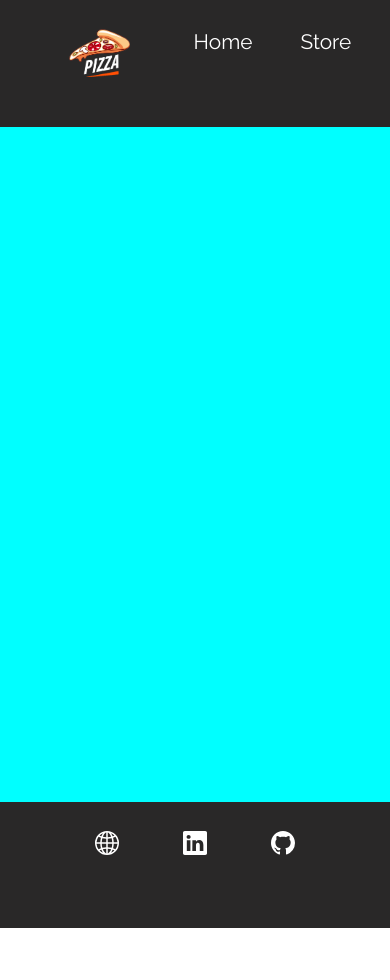
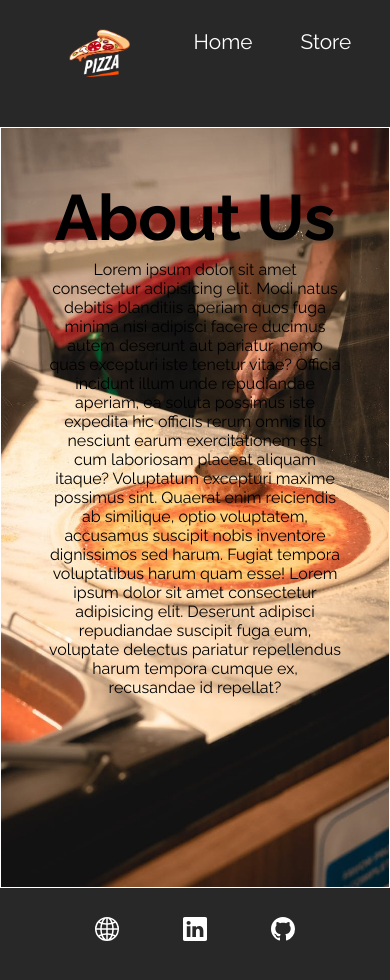
Before and after one commit to ComfortNt/Pizzeria, a React (Vite) app: page /About in a window 390 px wide. Shown: the top 980 px of the page. Before the commit the page ends 928 px from the top, so only its background shows below. Built offline with nearby package versions, Linux system fonts and the light colour scheme.

Commit message:
About page
Finished About Route

```diff
--- a/src/Componets/About.jsx
+++ b/src/Componets/About.jsx
@@ -10,11 +10,10 @@ function About(){
         <div className="about">
 
             <div className="about-upper-text">
-
-            </div>
-
-            <div className="about-lower-background-picture">
-
+                <h1>About Us</h1>
+                <p>
+                Lorem ipsum dolor sit amet consectetur adipisicing elit. Modi natus debitis blanditiis aperiam quos fuga minima nisi adipisci facere ducimus autem deserunt aut pariatur, nemo quas excepturi iste tenetur vitae? Officia incidunt illum unde repudiandae aperiam, ea soluta possimus iste expedita hic officiis rerum omnis illo nesciunt earum exercitationem est cum laboriosam placeat aliquam itaque? Voluptatum excepturi maxime possimus sint. Quaerat enim reiciendis ab similique, optio voluptatem, accusamus suscipit nobis inventore dignissimos sed harum. Fugiat tempora voluptatibus harum quam esse! Lorem ipsum dolor sit amet consectetur adipisicing elit. Deserunt adipisci repudiandae suscipit fuga eum, voluptate delectus pariatur repellendus harum tempora cumque ex, recusandae id repellat?
+                </p>
             </div>
 
         </div>
--- a/src/Componets/Contact.jsx
+++ b/src/Componets/Contact.jsx
@@ -9,6 +9,12 @@ function Contact(){
 
         <div className="contact">
 
+                <div className="contact-image">
+                </div>
+
+                <div className="contact-form">
+
+                </div>
         </div>
     );
 };
--- a/src/Styles/About.css
+++ b/src/Styles/About.css
@@ -1,9 +1,61 @@
-
-
 
 .about{
 
     width: 100%;
-    height: 80vh;
-    background-color: aqua;
+    border: 0.1rem solid #ffffff;
 }
+
+.about-upper-text{
+
+    text-align: center;
+    height: 90vh;
+    padding: 6rem;
+
+    background-image: url("../assets/about.jpeg");
+    background-position: center;
+    background-repeat: no-repeat;
+    background-size: cover;
+}
+
+.about-upper-text h1{
+
+    font-size: 4rem;
+    padding: 0.3rem;
+
+}
+.about-upper-text p{
+    font-size: 1rem;
+}
+
+
+
+@media (max-width : 900px) {
+
+    .about-upper-text{
+
+        padding: 5rem;
+
+    }
+}
+
+@media (max-width : 700px) {
+
+
+    .about-upper-text{
+
+        padding: 4rem;
+
+    }
+}
+
+@media (max-width : 550px) {
+
+    .about{
+        overflow: hidden;
+    }
+    .about-upper-text{
+
+        padding: 3rem;
+
+    }
+}
--- a/src/Styles/Contact.css
+++ b/src/Styles/Contact.css
@@ -4,5 +4,21 @@
 .contact{
     width: 100%;
     height: 80vh;
-    background-color: aqua;
+
+    display: flex;
+    flex: 50%;
 }
+
+.contact-image{
+
+    width: 100%;
+    background-image: url("../assets/contact.jpeg");
+    background-position: center;
+    background-repeat: no-repeat;
+    background-size: cover;
+}
+
+.contact-form{
+    width: 100%;
+
+}
--- a/src/Styles/Home.css
+++ b/src/Styles/Home.css
@@ -1,11 +1,10 @@
-
 
 .home{
 
     width: 100%;
     height: 80vh;
     padding: 10rem 5rem;
-    border: 1px solid #ffffff;
+    border: 0.1rem solid #ffffff;
 
     background-image: url("../assets/home.jpeg");
     background-repeat: no-repeat;
```
